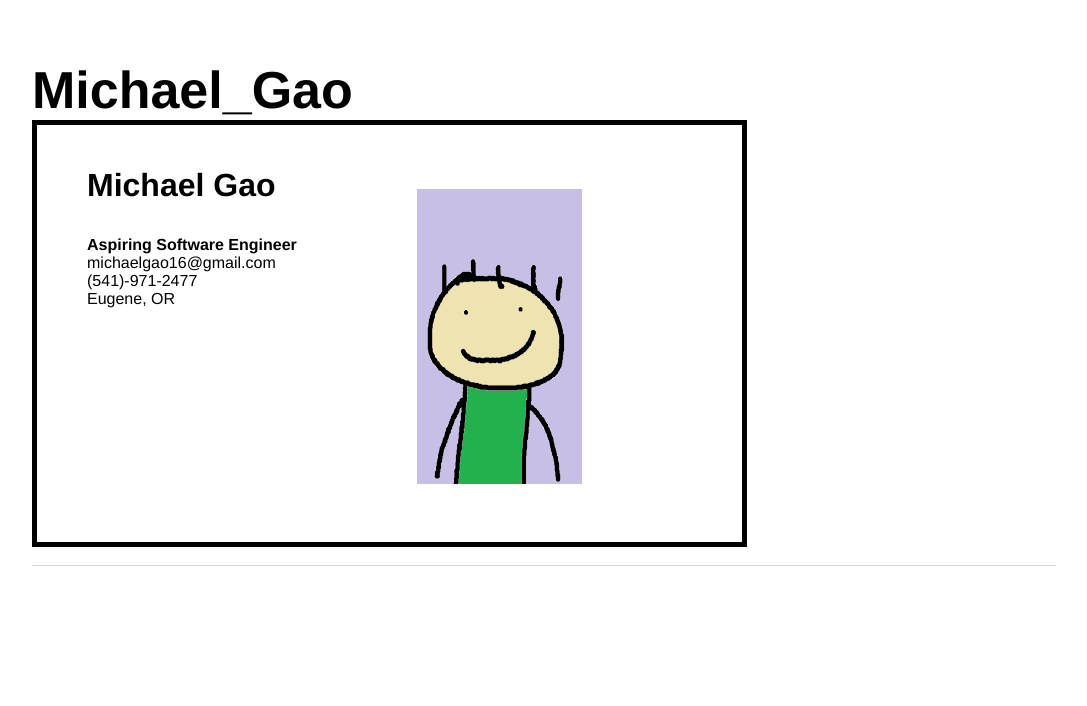
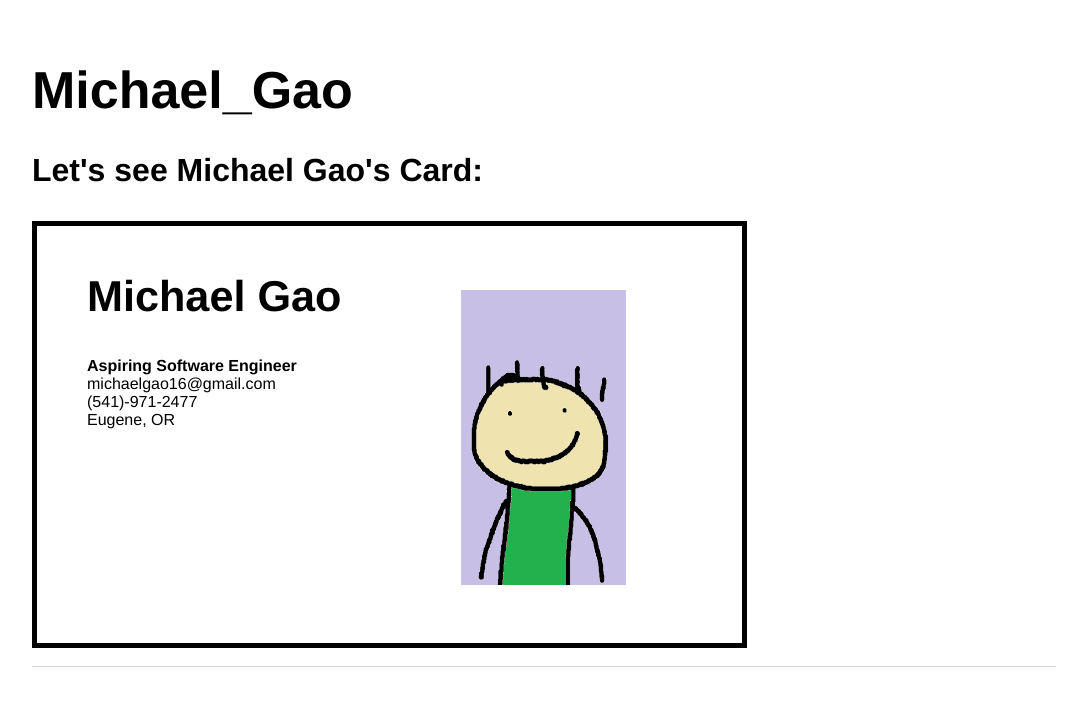
Before and after one commit to michael-c-gao/WebsiteOfMichael, a Jekyll site: the page built from contact/index.html, in a window 1280 px wide. Shown: the top 706 px of the page, without its empty margins (96-1183 px from the left). Built offline with Jekyll 4.4.1, drawn with Linux system fonts in a browser that asks for light colours.

Commit message:
Update index.html

```diff
--- a/contact/index.html
+++ b/contact/index.html
@@ -25,10 +25,11 @@ title: Contact Me
 	</style>
 </head>
 <body>
+	<h3>Let's see Michael Gao's Card:</h3>
 
 <section class="parent">
 	<section class="child">
-		<h3>Michael Gao</h3>
+		<h2>Michael Gao</h2>
 		<strong>Aspiring Software Engineer</strong><br>
 		michaelgao16@gmail.com<br>
 		(541)-971-2477<br>
```
